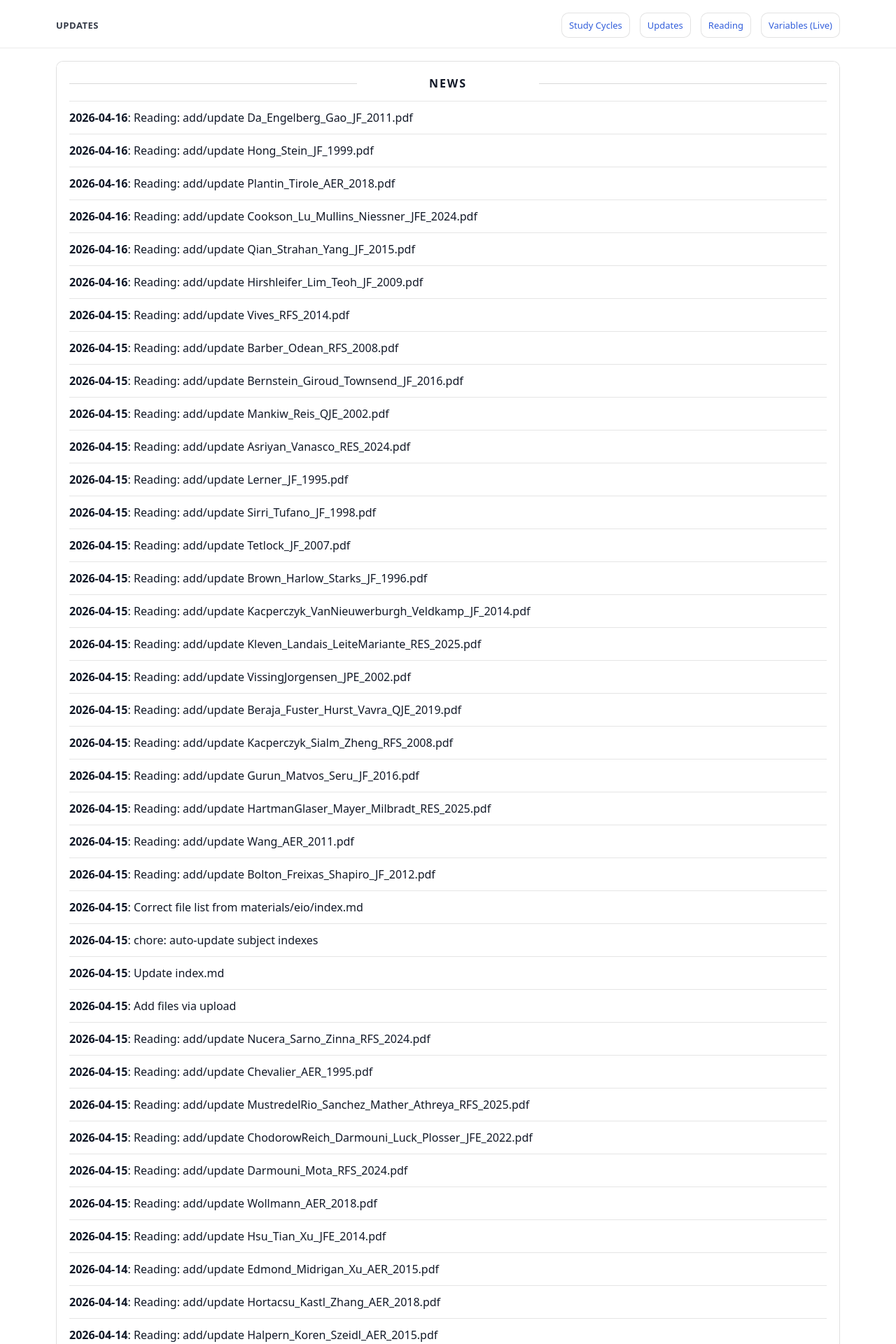
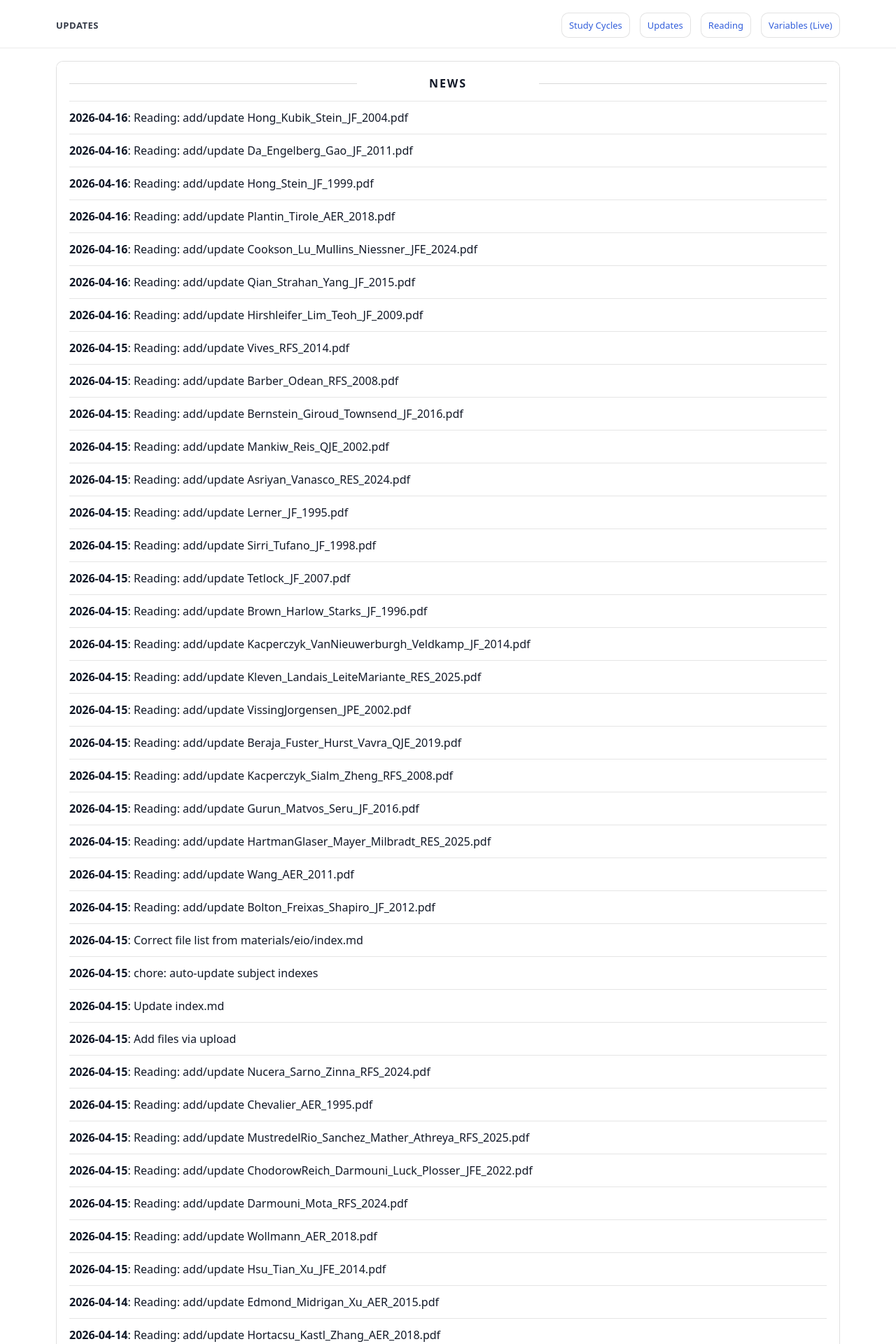
Before and after one commit to yaxinzn/study-archive, a Jekyll site: the page built from updates/index.md, in a window 1280 px wide. Shown: the top 1920 px of the page at 70% size. Built offline with Jekyll 4.4.1, drawn with Linux system fonts in a browser that asks for light colours; some of the changed text lies outside the part shown.

Commit message:
chore: update NEWS feed

```diff
--- a/_data/news.yml
+++ b/_data/news.yml
@@ -1,4 +1,7 @@
 # Auto-generated update history (sorted newest -> oldest). Do not edit manually.
+- ts: "1776294676"
+  date: "2026-04-16"
+  title: "Reading: add/update Hong_Kubik_Stein_JF_2004.pdf"
 - ts: "1776293880"
   date: "2026-04-16"
   title: "Reading: add/update Da_Engelberg_Gao_JF_2011.pdf"
```
